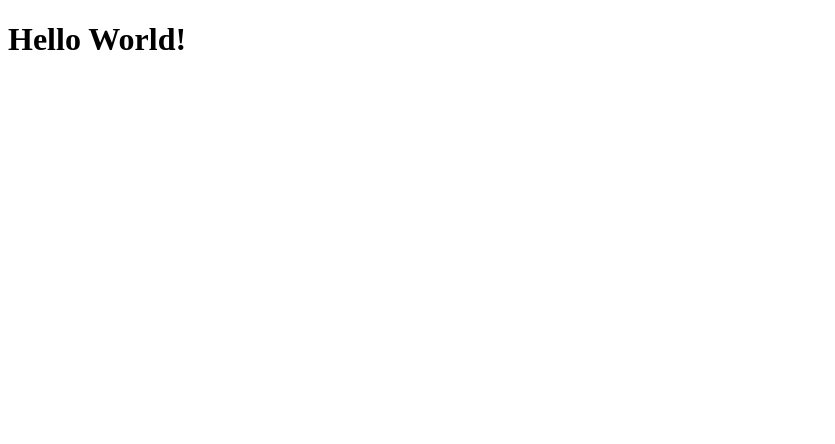
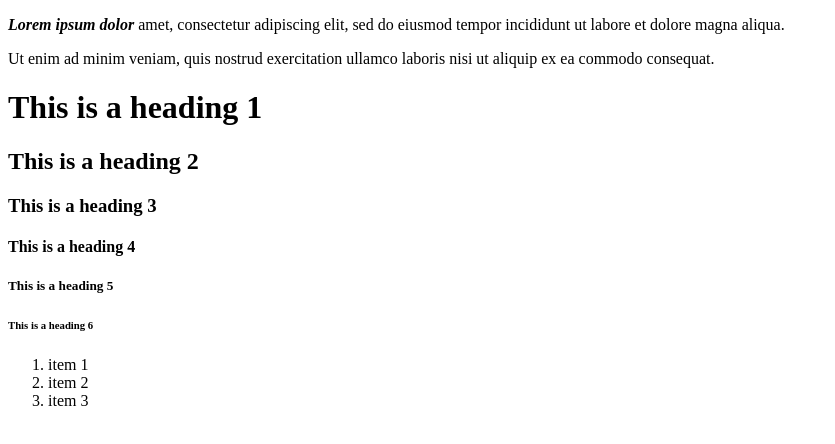
Before and after one commit to EMI-LUCA/FRED, a plain HTML site: page html-boilerplate/index.html in a window 1280 px wide. Shown: the whole page, without its empty margins (0-835 px from the left). Drawn offline with Linux system fonts and the light colour scheme.

Commit message:
added practice.html

```diff
--- a/html-boilerplate/index.html
+++ b/html-boilerplate/index.html
@@ -6,6 +6,33 @@
         <title>My first Webpage</title>
     </head>
     <body>
-        <h1>Hello World!</h1>
-    </body>
+ <p> <em><strong>Lorem ipsum dolor</strong></em> amet, consectetur adipiscing elit, sed do eiusmod tempor
+  incididunt ut labore et dolore magna aliqua.</p>
+
+    <p>Ut enim ad minim veniam, quis nostrud exercitation ullamco laboris
+  nisi ut aliquip ex ea commodo consequat.</p>
+
+  <h1>This is a heading 1</h1>
+    <h2>This is a heading 2</h2>
+    <h3>This is a heading 3</h3>
+    <h4>This is a heading 4</h4>
+    <h5>This is a heading 5</h5>
+    <h6>This is a heading 6</h6>
+
+    <!-- <h1>This is a heading 1</h1>
+    <h2>This is a heading 2</h2>
+    <h3>This is a heading 3</h3>
+    <h4>This is a heading 4</h4>
+    <h5>This is a heading 5</h5>
+    <h6>This is a heading 6</h6> -->
+
+   <ol>
+        <li>item 1</li>
+        <li>item 2</li>
+        <li>item 3</li>
+    </ol>
+
+
+</body>
+
 </html>
```
Also changed, not shown: html-boilerplate/practice.html (added).
